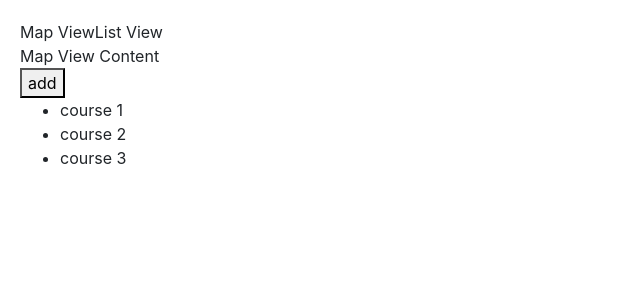
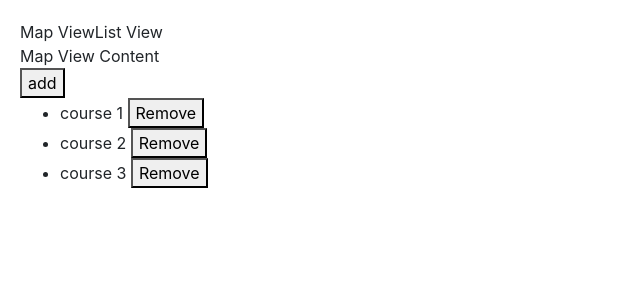
Before and after one commit to kmid5280/angular-app-1, an Angular app: page / in a window 1280 px wide. Shown: the top 300 px of the page, without its empty margins (0-640 px from the left). Built offline with nearby package versions, Linux system fonts and the light colour scheme.

Commit message:
add course remove button

```diff
--- a/src/app/app.component.html
+++ b/src/app/app.component.html
@@ -36,5 +36,6 @@
 <ul>
     <li *ngFor="let course of courses">
         {{ course.name }}
+        <button (click)="onRemove(course)">Remove</button>
     </li>
 </ul>
--- a/src/app/app.component.ts
+++ b/src/app/app.component.ts
@@ -23,4 +23,9 @@ export class AppComponent {
   onAdd() {
     this.courses.push({ id: 4, name: 'course 4'})
   }
+
+  onRemove(course) {
+    let index = this.courses.indexOf(course)
+    this.courses.splice(index,1)
+  }
 }
```
